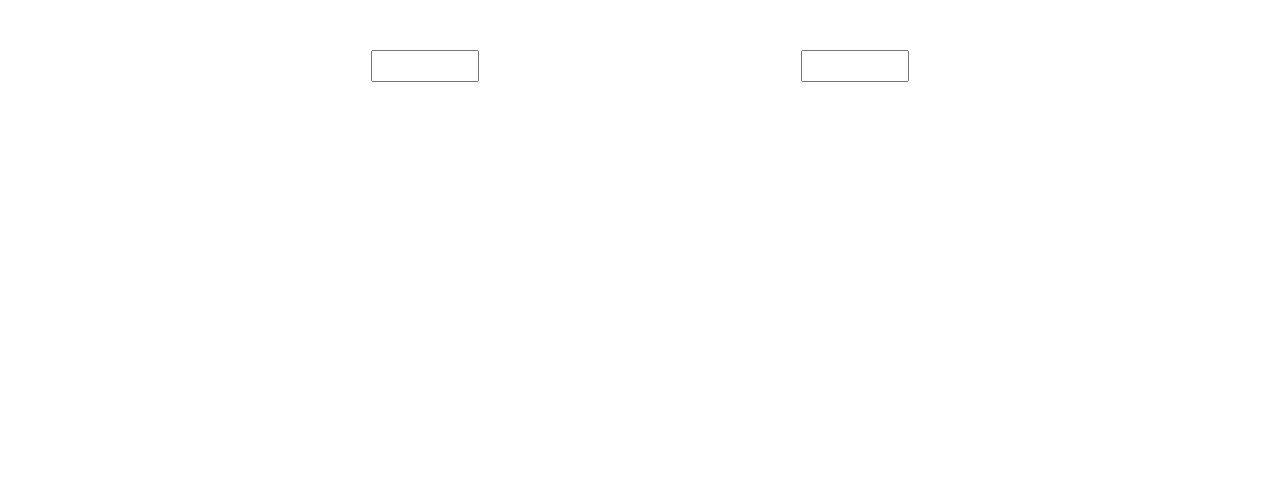
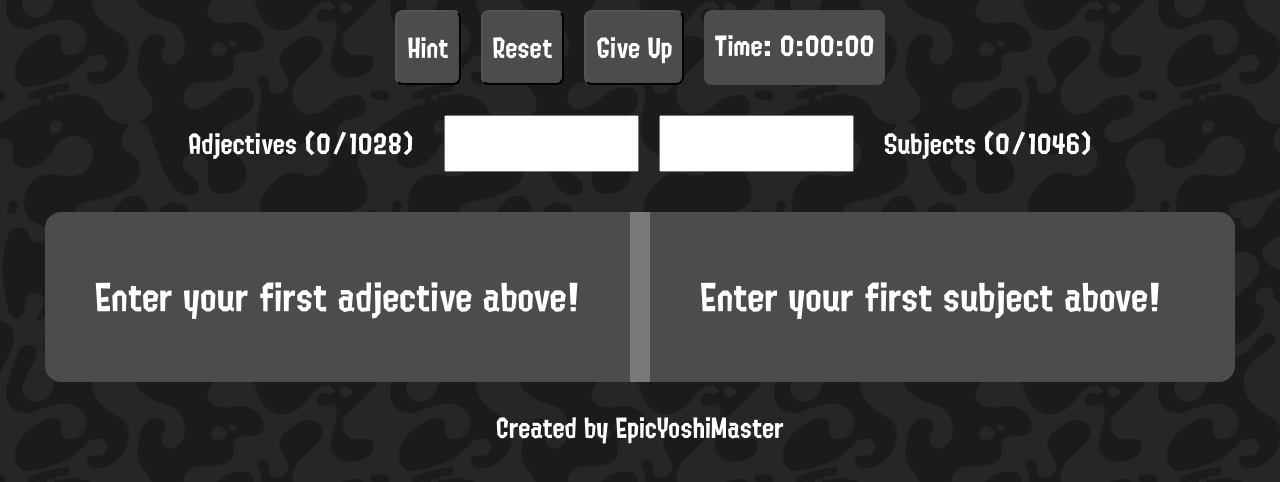
Before and after one commit to EpicYoshiMaster/splat-title-quiz, a React (Create React App) app: page / in a window 1280 px wide. Shown: the top 482 px of the page. Built offline with nearby package versions, Linux system fonts and the light colour scheme.

Commit message:
make thing prettier now!!

```diff
--- a/package.json
+++ b/package.json
@@ -1,7 +1,7 @@
 {
   "name": "splat-title-quiz",
   "version": "0.1.0",
-  "homepage": "https://epicyoshimaster.github.io/splat-title-quiz",
+  "homepage": "https://epicyoshimaster.github.io/",
   "dependencies": {
     "@testing-library/jest-dom": "^5.17.0",
     "@testing-library/react": "^13.4.0",
@@ -12,6 +12,7 @@
     "@types/react-dom": "^18.2.20",
     "react": "^18.2.0",
     "react-dom": "^18.2.0",
+    "react-router-dom": "^6.22.3",
     "react-scripts": "5.0.1",
     "styled-components": "^6.1.8",
     "typescript": "^4.9.5",
--- a/src/App.tsx
+++ b/src/App.tsx
@@ -1,4 +1,4 @@
-import React, { useState } from 'react';
+import React, { useState, useRef, useEffect } from 'react';
 import Data from './titles.json'
 import styled from 'styled-components';
 
@@ -35,6 +35,64 @@ function App() {
 	const [ namedAdjectives, setNamedAdjectives ] = useState<NamedTitle[]>([]);
 	const [ namedSubjects, setNamedSubjects ] = useState<NamedTitle[]>([]);
 
+	const [isRunning, setIsRunning] = useState(false);
+	const [timeState, setTimer] = useState({ time: 0, startTime: Date.now()});
+	const interval = useRef<number | null>(null);
+
+	const formatTime = (time: number) => {
+		//HH:MM:SS
+		time = Math.floor(time / 1000);
+		const hours = Math.floor(time / 3600);
+		time %= 3600;
+		const minutes = Math.floor(time / 60);
+		time %= 60;
+		const seconds = time;
+
+		return `${hours}:${minutes < 10 ? `0` + minutes : minutes}:${seconds < 10 ? `0` + seconds : seconds}`;
+	}
+
+	const updateTime = () => {
+		setTimer(prevState => (
+			{
+			time: prevState.time + (Date.now() - prevState.startTime),
+			startTime: Date.now()
+		}));
+	}
+
+	useEffect(() => {
+		if(isRunning && !interval.current) {
+			setTimer(prevState => ({ ...prevState, startTime: Date.now()}));
+			interval.current = window.setInterval(updateTime, 100);
+		}
+		else if(!isRunning && interval.current) {
+			clearInterval(interval.current);
+			interval.current = null;
+		}
+
+		return () => {
+			if(!interval.current) return;
+
+			clearInterval(interval.current);
+			interval.current = null;
+		}
+
+	}, [isRunning]);
+
+	const onPressHint = () => {
+		//TODO :)
+	}
+
+	const onPressReset = () => {
+		setNamedAdjectives([]);
+		setNamedSubjects([]);
+		setIsRunning(false);
+		setTimer(prevState => ({ time: 0, startTime: Date.now()}));
+	}
+
+	const onPressGiveUp = () => {
+		//TODO :)
+	}
+
 	const titleNormalize = (title: string) => {
 		title = title.toLowerCase();
 		title = title.replace("\u2013", "-");
@@ -59,18 +117,36 @@ function App() {
 		if(match && !namedValues.some((item) => { return titleMatch(item.title, text) })) {
 			setTextInput("");
 
+			setIsRunning(true);
+
 			setNamedValues([ ...namedValues, {title: match, index: matchIndex}].sort((a: NamedTitle, b: NamedTitle) => { return sortNoCase(a.title, b.title); }));
 		}
 	}
 
   return (
-	<Wrapper>
+	<Background>
+		<Content>
+			<TopRow>
+				<TopRowItem as="button" onClick={() => { onPressHint(); }}>Hint</TopRowItem>
+				<TopRowItem as="button" onClick={() => { onPressReset(); }}>Reset</TopRowItem>
+				<TopRowItem as="button" onClick={() => { onPressGiveUp(); }}>Give Up</TopRowItem>
+				<TimeDisplay>
+					Time: {formatTime(timeState.time)}
+				</TimeDisplay>
+			</TopRow>
 			<TextBox>
+				<AdjectiveText>Adjectives ({`${namedAdjectives.length}/${allAdjectives.length}`})</AdjectiveText>
 				<TitleInput type="string" value={adjectiveInput} onChange={(event) => { checkInput(event.target.value, allAdjectives, namedAdjectives, setAdjectiveInput, setNamedAdjectives); }} />
 				<TitleInput type="string" value={subjectInput} onChange={(event) => { checkInput(event.target.value, allSubjects, namedSubjects, setSubjectInput, setNamedSubjects); }} />
+				<SubjectText>Subjects ({`${namedSubjects.length}/${allSubjects.length}`})</SubjectText>
 			</TextBox>
 			<Container>
 				<TitleList>
+				{
+					namedAdjectives.length <= 0 && (
+						<div>Enter your first adjective above!</div>
+					)
+				}
 				{
 					namedAdjectives.map((item, index) => {
 
@@ -92,16 +168,13 @@ function App() {
 					})
 				}
 				</TitleList>
-			{/*			<TitleList>
+				<CenterBar />
+				<TitleListRight>
 				{
-				allAdjectives.map((item, index) => {
-					return (
-						<div key={index}>{item}</div>
+					namedSubjects.length <= 0 && (
+						<div>Enter your first subject above!</div>
 					)
-				})
 				}
-			</TitleList> */}
-			<TitleList>
 				{
 					namedSubjects.map((item, index) => {
 
@@ -122,45 +195,90 @@ function App() {
 						)
 					})
 				}
-			</TitleList>
-			{/*<TitleList>
-			{
-				allSubjects.map((item, index) => {
-					return (
-						<div key={index}>{item}</div>
-					)
-				})
-			}
-			</TitleList> */}
+				</TitleListRight>
 			</Container>
-	</Wrapper>
+			<div>
+				Created by EpicYoshiMaster
+			</div>
+		</Content>
+	</Background>
 
   );
 }
 
 export default App;
 
-const Wrapper = styled.div`
+const Background = styled.div`
+	width: 100vw;
+	height: 100vh;
+
+	background-color: #000000;
+	background-size: 30%;
+	background-image: url('./camo-black.png');
+
+	overflow: hidden;
+`;
+
+const Content = styled.div`
+	height: 100%;
+	margin: 0 auto;
 	display: flex;
 	flex-direction: column;
+	align-items: center;
+
+	color: #ffffff;
+	font-size: 25px;
+`;
+
+const TopRow = styled.div`
+	display: flex;
+	flex-direction: row;
+`
+
+const TopRowItem = styled.div`
+	margin: 10px;
+	padding: 10px;
+	font-family: Splatoon;
+	font-size: 25px;
+	border-radius: 0.5rem;
+
+	color: #ffffff;
+	background-color: #4c4c4c;
+`
+
+const TimeDisplay = styled(TopRowItem)`
+`;
+
+const AdjectiveText = styled.div`
+	margin: 0 20px;
+`
+
+const SubjectText = styled(AdjectiveText)`
 `
 
 const TitleInput = styled.input`
 	font-family: Splatoon;
+	font-size: 25px;
+	margin: 0 10px;
 `;
 
 const TextBox = styled.div`
-	margin: 50px;
+	margin: 20px;
 	display: flex;
 	flex-direction: row;
-	justify-content: space-evenly;
+	justify-content: center;
 	align-items: center;
-`
+`;
 
 const Container = styled.div`
-	display: flex;
-	flex-direction: row;
-	justify-content: space-evenly;
+	position: relative;
+	min-height: 0;
+	display: grid;
+	margin: 20px;
+	border-radius: 1rem;
+	grid-template-columns: 1fr max-content 1fr;
+
+	background-color: #4c4c4c;
 `;
 
 const NamedItem = styled.div`
@@ -168,7 +286,25 @@ const NamedItem = styled.div`
 `
 
 const TitleList = styled.div`
+	width: 100%;
+	height: 100%;
+	padding: 50px;
 	display: flex;
 	flex-direction: column;
+	align-items: flex-end;
+	justify-content: center;
+	font-size: 35px;
+
+	overflow: auto;
+`;
+
+const TitleListRight = styled(TitleList)`
 	align-items: flex-start;
+`
+
+const CenterBar = styled.div`
+	height: 100%;
+	width: 20px;
+
+	background-color: #797979;
 `;
--- a/src/index.tsx
+++ b/src/index.tsx
@@ -3,14 +3,19 @@ import ReactDOM from 'react-dom/client';
 import './index.css';
 import App from './App';
 import reportWebVitals from './reportWebVitals';
+import { BrowserRouter as Router, Routes, Route } from 'react-router-dom';
 
 const root = ReactDOM.createRoot(
   document.getElementById('root') as HTMLElement
 );
 root.render(
-  <React.StrictMode>
-    <App />
-  </React.StrictMode>
+	<React.StrictMode>
+		<Router>
+			<Routes>
+				<Route path="/" element={<App />} />
+			</Routes>
+		</Router>
+	</React.StrictMode>
 );
 
 // If you want to start measuring performance in your app, pass a function
```
Also changed, not shown: public/camo-black.png (added), 1 other file (tests, documents, lock files or other folders). Lines whose indentation alone changed are shown as unchanged.
